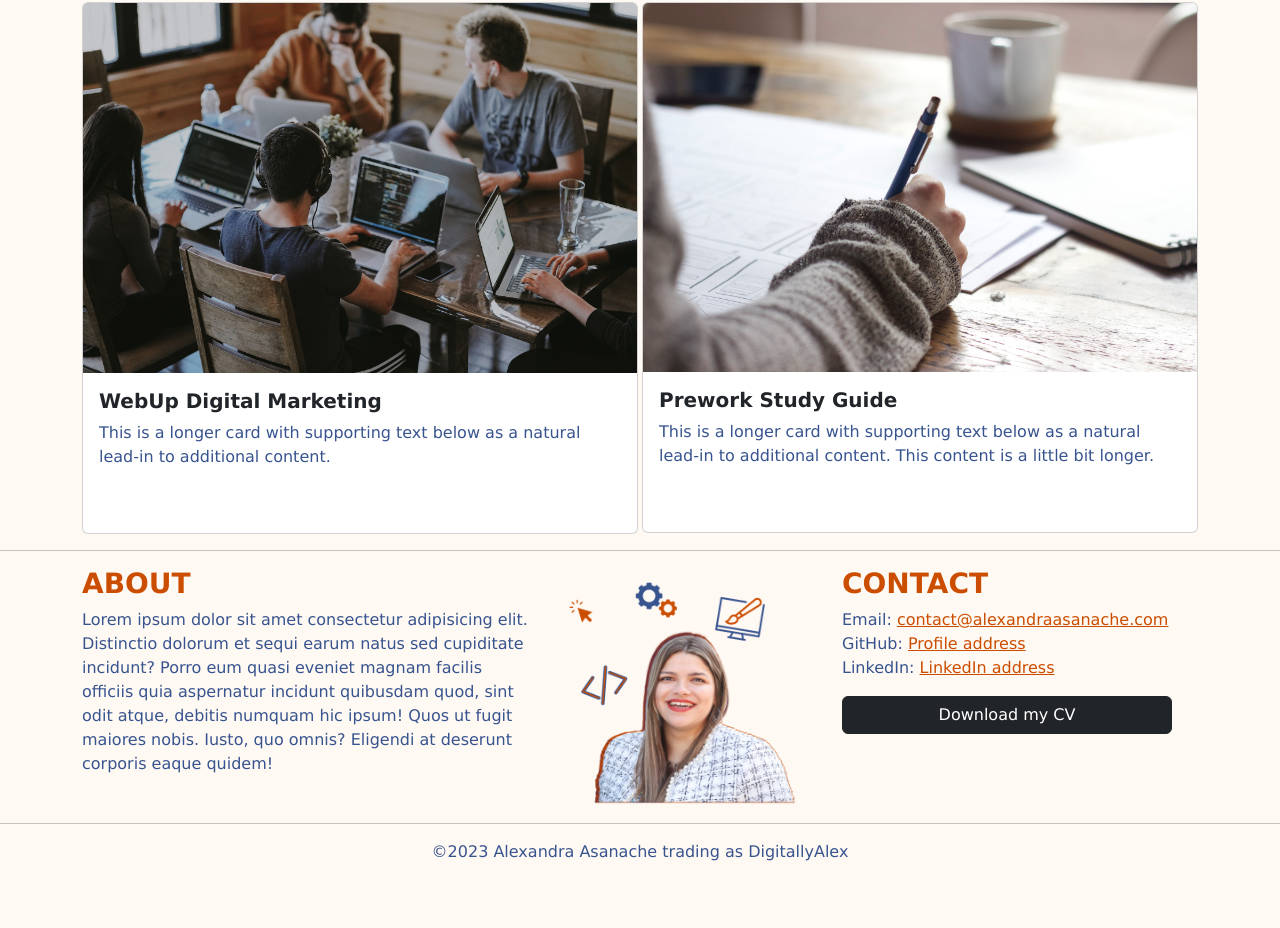
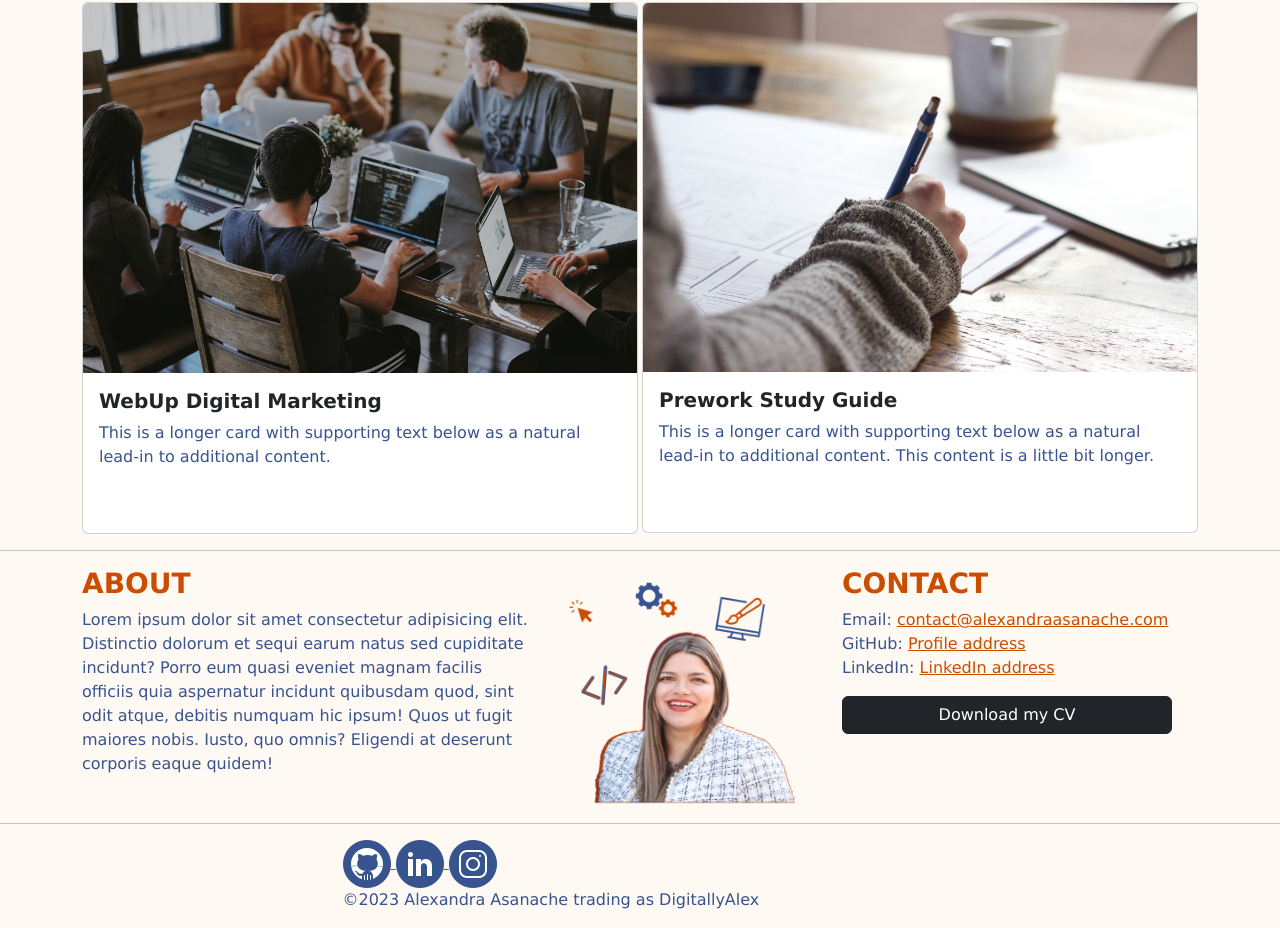
Before and after one commit to digitallyalex/bootstrap-portfolio-alex-asanache, a plain HTML site: page index.html in a window 1280 px wide. Shown: the part 2058-2986 px from the top of the page. Before the commit the page ends 2938 px from the top, so only its background shows below. Drawn offline with nearby package versions, Linux system fonts and the light colour scheme.

Commit message:
added footer social icons/ need alignment

```diff
--- a/css/style.css
+++ b/css/style.css
@@ -79,6 +79,7 @@ header {
 footer {
     display: flex;
     justify-content: center;
+    align-content: space-between;
 }
 
 /* media queries */
--- a/index.html
+++ b/index.html
@@ -191,6 +191,17 @@
   <!-- don't forget to add social icons -->
   <footer class="container">
     <div class="row">
+      <section class="socialIcons">
+      <a href="#" class="icon">
+        <img src="./assets/images/gitHubIcon.png" alt="Github Profile Link">
+      </a>
+      <a href="#">
+        <img src="./assets/images/linkedinIcon.png" alt="LinkedIn Profile Link">
+      </a>
+      <a href="#">
+       <img src="./assets/images/instaIcon.png" alt="Instagram Profile Link">
+      </a>
+    </section>
       <p>&copy;2023 Alexandra Asanache trading as DigitallyAlex</p>
     </div>
   </footer>
```
Also changed, not shown: assets/images/gitHubIcon.png (added), assets/images/instaIcon.png (added), assets/images/linkedinIcon.png (added).
